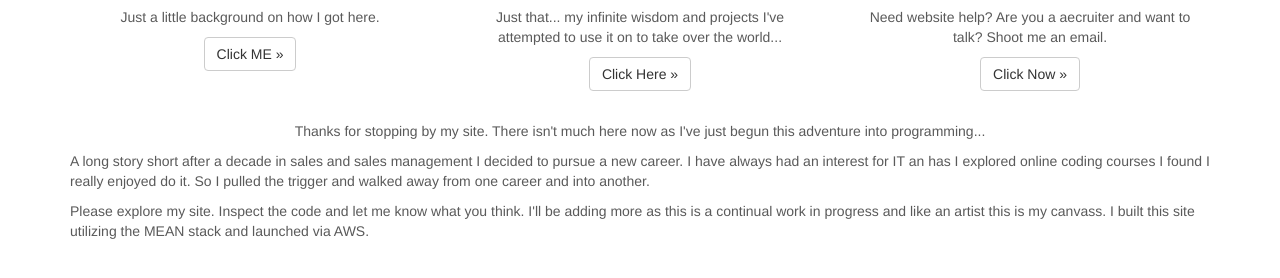
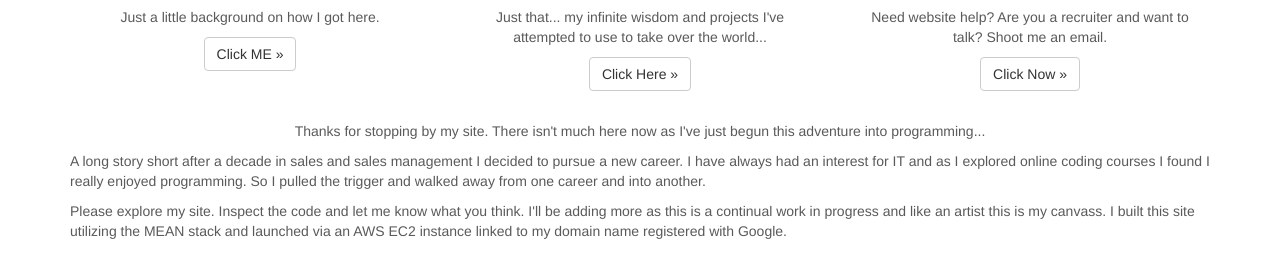
Before and after one commit to LANole/BridgemanLive0.1.1, a website: page client/index.html at #/about/ in a window 1280 px wide. Shown: the part 656-934 px from the top of the page. Drawn offline with Linux system fonts and the light colour scheme.

Commit message:
spell checked

```diff
--- a/client/index.html
+++ b/client/index.html
@@ -90,13 +90,13 @@
         <div class="col-lg-4">
           <img class="img-circle" src="/assets/images/code.jpg" alt="Generic placeholder image" width="140" height="140">
           <h2>Knowledge and Projects</h2>
-          <p>Just that... my infinite wisdom and projects I've attempted to use it on to take over the world...</p>
+          <p>Just that... my infinite wisdom and projects I've attempted to use to take over the world...</p>
           <p><a class="btn btn-default" href="#/developer/" role="button">Click Here &raquo;</a></p>
         </div><!-- /.col-lg-4 -->
         <div class="col-lg-4">
           <img class="img-circle" src="/assets/images/email_logo.jpg" alt="Generic placeholder image" width="140" height="140">
           <h2>Contact me</h2>
-          <p>Need website help? Are you a aecruiter and want to talk? Shoot me an email.</p>
+          <p>Need website help? Are you a recruiter and want to talk? Shoot me an email.</p>
           <p><a class="btn btn-default" href="#/contact/" role="button">Click Now &raquo;</a></p>
         </div><!-- /.col-lg-4 -->
       </div><!-- /.row -->
--- a/client/partials/about.html
+++ b/client/partials/about.html
@@ -1,5 +1,5 @@
 <div class="container">
 	<p class="text-center">Thanks for stopping by my site. There isn't much here now as I've just begun this adventure into programming...</p>
-	<p class="text-left">A long story short after a decade in sales and sales management I decided to pursue a new career. I have always had an interest for IT an has I explored online coding courses I found I really enjoyed do it. So I pulled the trigger and walked away from one career and into another. </p>
-	<p class="text-left">Please explore my site. Inspect the code and let me know what you think. I'll be adding more as this is a continual work in progress and like an artist this is my canvass. I built this site utilizing the MEAN stack and launched via AWS. </p>
+	<p class="text-left">A long story short after a decade in sales and sales management I decided to pursue a new career. I have always had an interest for IT and as I explored online coding courses I found I really enjoyed programming. So I pulled the trigger and walked away from one career and into another. </p>
+	<p class="text-left">Please explore my site. Inspect the code and let me know what you think. I'll be adding more as this is a continual work in progress and like an artist this is my canvass. I built this site utilizing the MEAN stack and launched via an AWS EC2 instance linked to my domain name registered with Google. </p>
 </div>
```
Also changed, not shown: client/partials/developer.html (+5 -5 lines).
